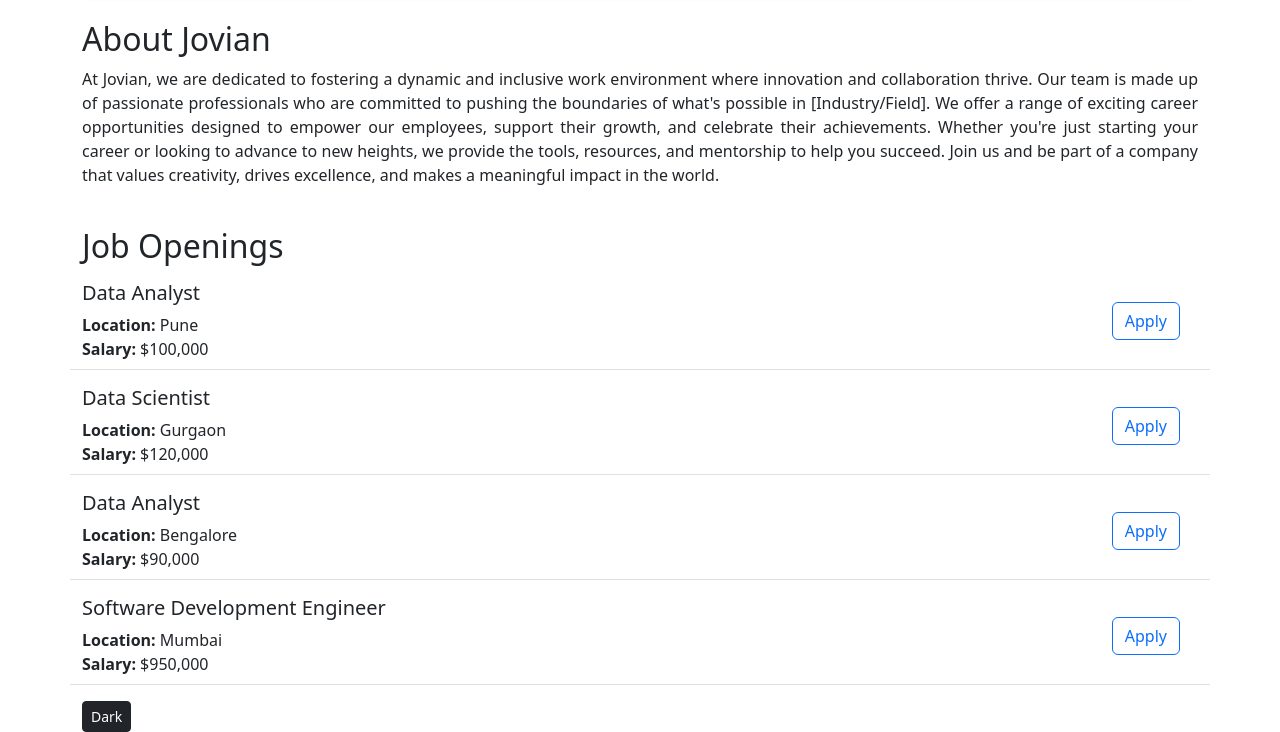
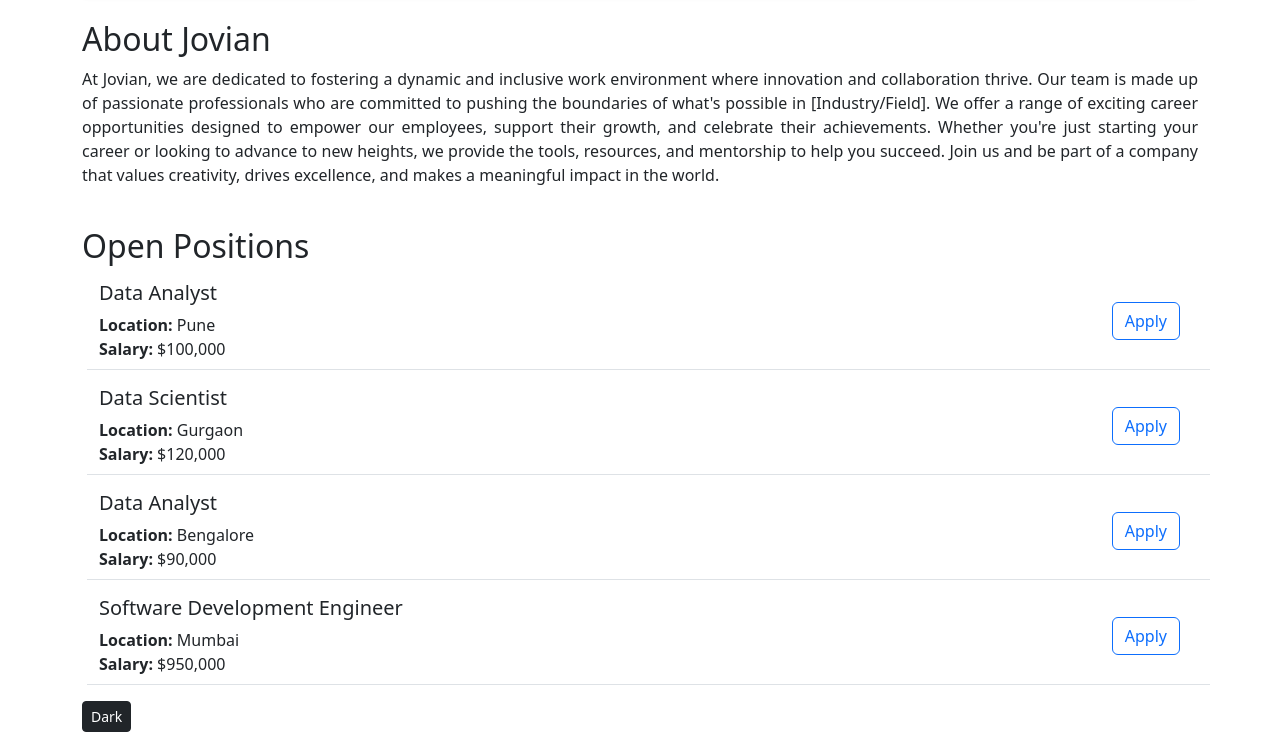
Before and after one commit to shaileshsuthar675/Tutorial-Repo, a Flask app: page / in a window 1280 px wide. Shown: the part 434-1166 px from the top of the page. Run offline with Flask 3, Linux system fonts and the light colour scheme.

Commit message:
open positions

```diff
--- a/templates/home.html
+++ b/templates/home.html
@@ -90,7 +90,7 @@
 
         <!-- JOBs openings -->
         <br>
-        <p class="h2 pb-2">Job Openings</p>
+        <p class="h2 pb-2">Open Positions</p>
 
         <div>
             {% for job in jobs %}
--- a/templates/jobitems.html
+++ b/templates/jobitems.html
@@ -1,4 +1,4 @@
-<div class="border-bottom row" style="margin-bottom: 16px; padding-bottom: 8px; padding-right: 18px;">
+<div class="border-bottom row" style="margin-left: 5px; margin-bottom: 16px; padding-bottom: 8px; padding-right: 18px;">
     <div class="col">
         <p class="h5">{{job['Job Title']}}</p>
         <div>
```
